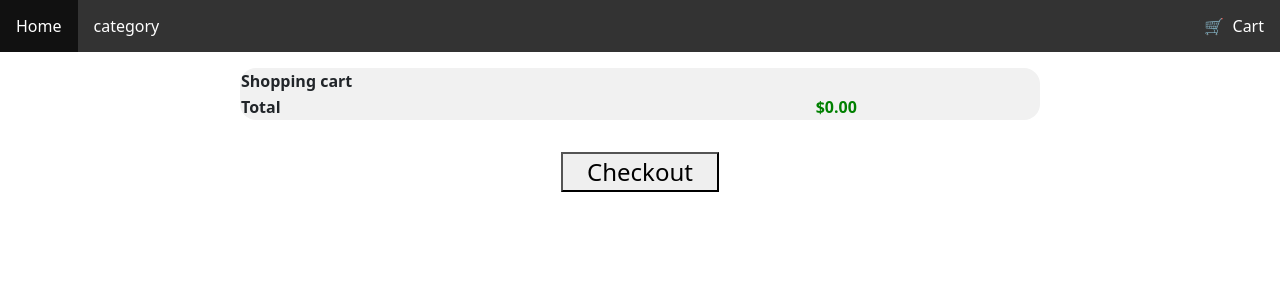
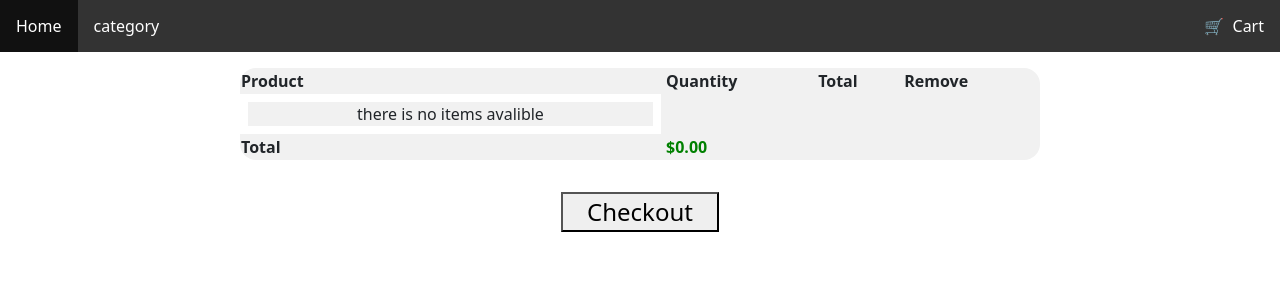
Before and after one commit to emanmohamed99/E-commerce, a React (Vite) app: page /main/shoppingCard in a window 1280 px wide. Shown: the top 300 px of the page. Built offline with nearby package versions, Linux system fonts and the light colour scheme; data requests are answered from the project's data file.

Commit message:
change structure

```diff
--- /dev/null
+++ b/public/checkout-error.json
@@ -0,0 +1 @@
+{ "success": false, "error": "Cart must not be empty" }
--- /dev/null
+++ b/public/checkout-success.json
@@ -0,0 +1 @@
+{ "success": true }
--- a/src/components/Layouts/MainLayout/MainLayout.tsx
+++ b/src/Layouts/MainLayout/MainLayout.tsx
@@ -1,6 +1,6 @@
 import { Outlet } from "react-router-dom";
 
-import Header from "../../Layout/Header/Header";
+import Header from "../../components/Layout/Header/Header";
 
 const RootLayout = () => {
   return (
--- a/src/components/Ecom/Cart/Cart.module.css
+++ b/src/components/Ecom/Cart/Cart.module.css
@@ -59,3 +59,8 @@
   margin-bottom: 1em;
  padding: 5px;
 }
+.centerDiv{
+  text-align: center;
+
+  background-color: #f1f1f1;
+}
--- a/src/components/Ecom/Cart/Cart.tsx
+++ b/src/components/Ecom/Cart/Cart.tsx
@@ -50,22 +50,21 @@ const Cart = ({
     [styles.checkoutError]: checkoutState === "ERROR",
     [styles.checkoutLoading]: checkoutState === "LOADING",
   });
-
   return (
-
-
     <div>
       <main className="page">
-
         <table className={tableClasses}>
           <thead>
             <tr>
-              <th><div>Shopping cart</div></th>
-
+            <th>Product</th>
+            <th></th>
+              <th>Quantity</th>
+              <th>Total</th>
+              <th>Remove</th>
             </tr>
           </thead>
           <tbody>
-            {Object.values(items).map(({product,quantity}) => (
+            {totalPrice!="0.00"?Object.values(items).map(({product,quantity}) => (
               <tr key={product.id}>
             <td><div   className={styles.imageWrapper}> <img src={product.img} alt={product.title}/></div> </td>
 
@@ -93,7 +92,7 @@ const Cart = ({
                   </button>
                 </td>
               </tr>
-            ))}
+            )):<tr ><td><div className={styles.centerDiv} >there is no items avalible</div></td></tr>}
           </tbody>
           <tfoot>
             <tr>
--- a/src/pages/Cart.tsx
+++ b/src/pages/Cart.tsx
@@ -18,7 +18,6 @@ const ShoppingCard = () => {
       <Loading loading={loading} error={error}>
         <Cart
           items={items}
-
           totalPrice={totalPrice}
           checkoutState={checkoutState}
           errorMessage={errorMessage}
--- a/src/pages/Products.tsx
+++ b/src/pages/Products.tsx
@@ -4,7 +4,6 @@ import { useAppDispatch, useAppSelector } from "../Hooks/hooks";
 import { product as p } from '../store/product/types';
 import CardProduct from "../components/Ecom/CardProduct/CardProduct";
 import { useParams } from "react-router-dom";
-// import { useState } from "react";
 
 import style from "../components/Ecom/CardProduct/CardProduct.module.css";
 import { GridList } from "../components/Layout";
--- a/src/routes/AppRoutes.tsx
+++ b/src/routes/AppRoutes.tsx
@@ -9,7 +9,7 @@ import { Suspense } from "react";
 // import ShoppingCard from './pages/Cart.tsx';
 
 import { createBrowserRouter } from "react-router-dom";
-import RootLayout from "../components/Layouts/MainLayout/MainLayout";
+import RootLayout from "../Layouts/MainLayout/MainLayout";
 import ErrorPage from "../pages/ErrorPage";
 import Products from "../pages/Products";
 import Category from "../pages/Category";
--- a/src/services/getCart.ts
+++ b/src/services/getCart.ts
@@ -1,4 +1,8 @@
-export type CartItems = { [productID: string]: number };
+import { product } from '../store/product/types';
+export type CartItems = { [productID: string]: {
+  product:product,
+  quantity: number;
+} };
 export type CheckoutResponse = { success: boolean; error?: string };
 
 const checkout= async function checkout(items: CartItems): Promise<CheckoutResponse> {
```
